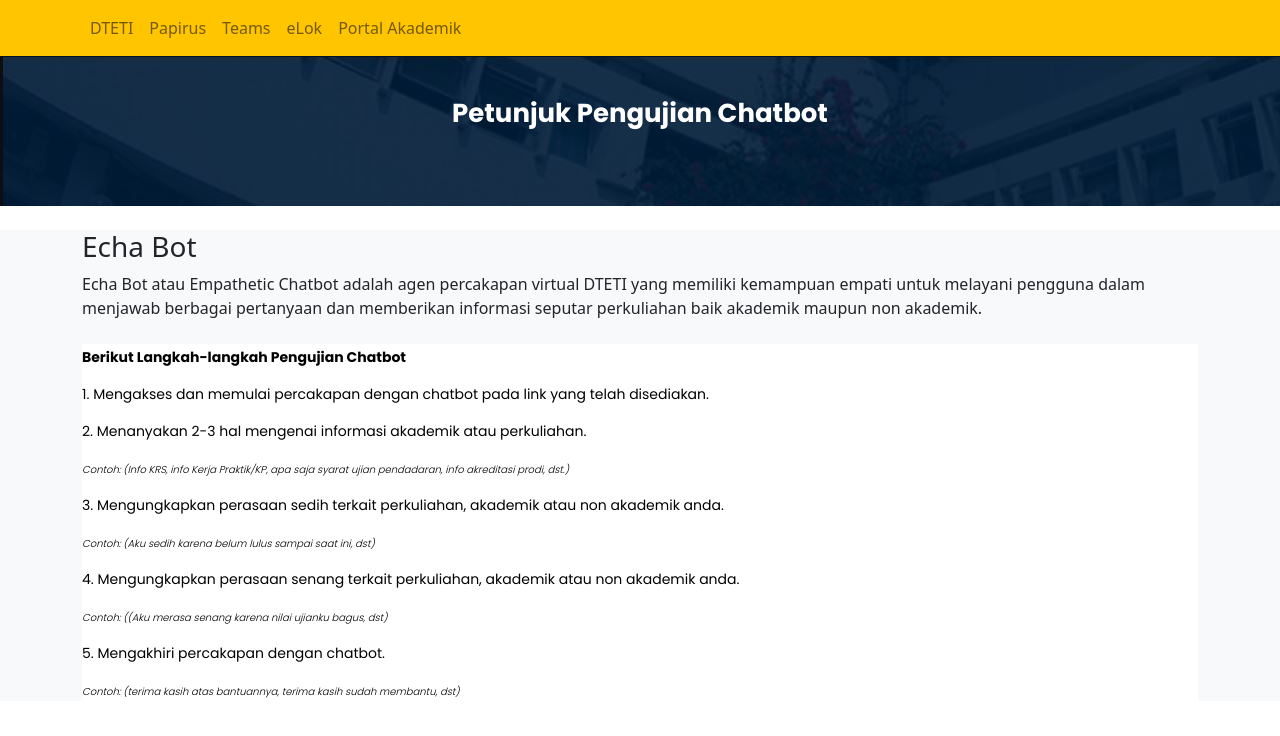
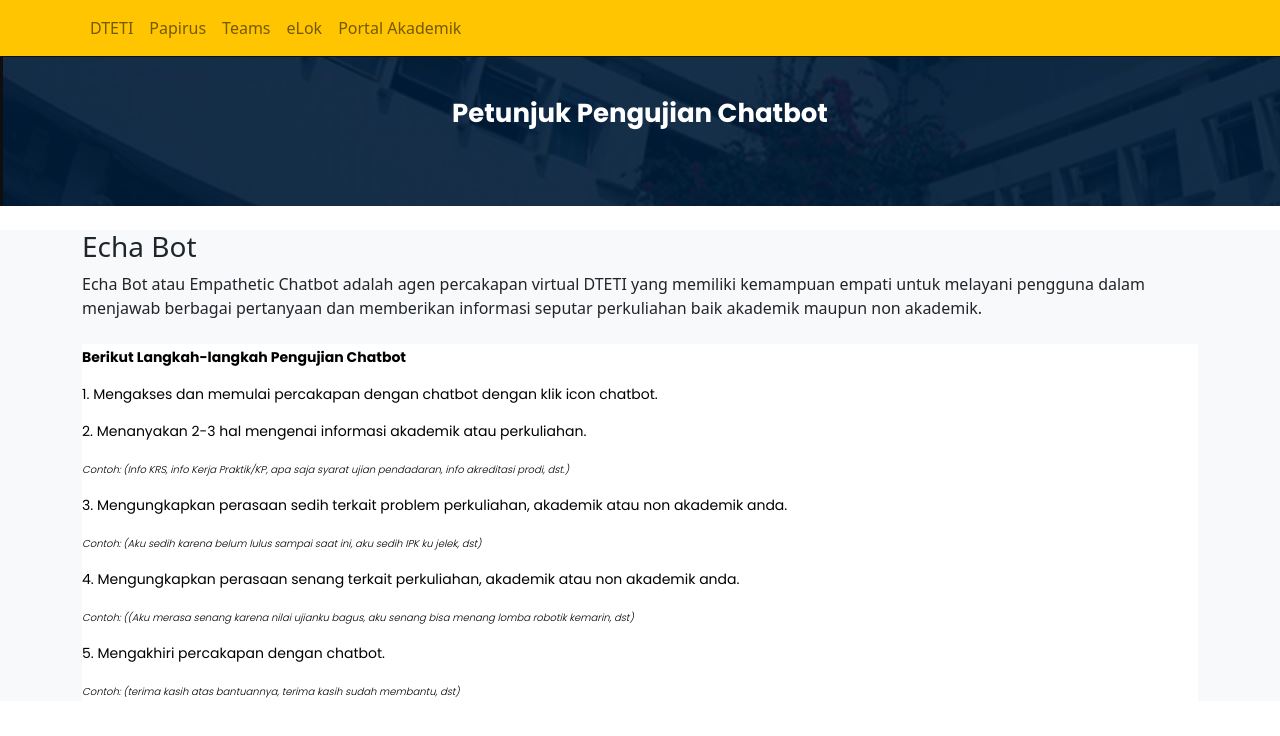
Before and after one commit to riswanda26/chatbotdteti, a plain HTML site: page index.html in a window 1280 px wide. Drawn offline with nearby package versions, Linux system fonts and the light colour scheme; files whose address does not match are found by name.

Commit message:
Update index.html

```diff
--- a/index.html
+++ b/index.html
@@ -149,13 +149,13 @@
               <p><b>Berikut Langkah-langkah Pengujian Chatbot</b></p>
 
               <div class="col">
-                <p>1. Mengakses dan memulai percakapan dengan chatbot pada link yang telah disediakan.</p>
+                <p>1. Mengakses dan memulai percakapan dengan chatbot dengan klik icon chatbot.</p>
                 <p>2. Menanyakan 2-3 hal mengenai informasi akademik atau perkuliahan.</p>
                 <p><i>Contoh: (Info KRS, info Kerja Praktik/KP, apa saja syarat ujian pendadaran, info akreditasi prodi, dst.) </i></p>
-                <p>3. Mengungkapkan perasaan sedih terkait perkuliahan, akademik atau non akademik anda.</p>
-                <p><i>Contoh: (Aku sedih karena belum lulus sampai saat ini, dst)</i></p>
+                <p>3. Mengungkapkan perasaan sedih terkait problem perkuliahan, akademik atau non akademik anda.</p>
+                <p><i>Contoh: (Aku sedih karena belum lulus sampai saat ini, aku sedih IPK ku jelek, dst)</i></p>
                 <p>4. Mengungkapkan perasaan senang terkait perkuliahan, akademik atau non akademik anda.</p>
-                <p><i>Contoh: ((Aku merasa senang karena nilai ujianku bagus, dst)</i></p>
+                <p><i>Contoh: ((Aku merasa senang karena nilai ujianku bagus, aku senang bisa menang lomba robotik kemarin, dst)</i></p>
                 <p>5. Mengakhiri percakapan dengan chatbot.</p>
                 <p><i>Contoh: (terima kasih atas bantuannya, terima kasih sudah membantu, dst)</i></p>
               </div>
```
